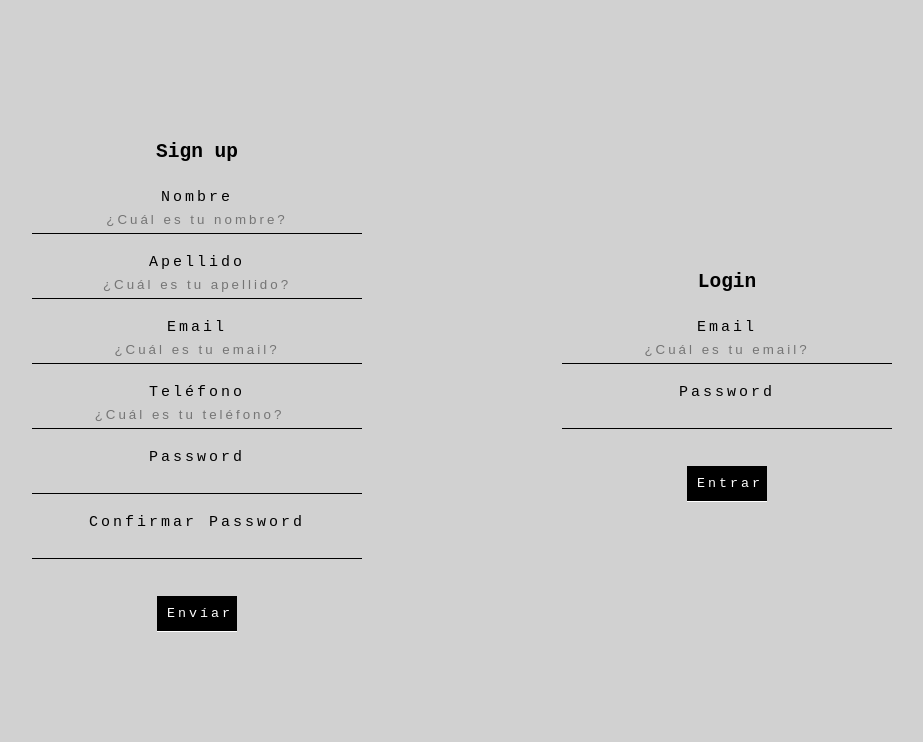
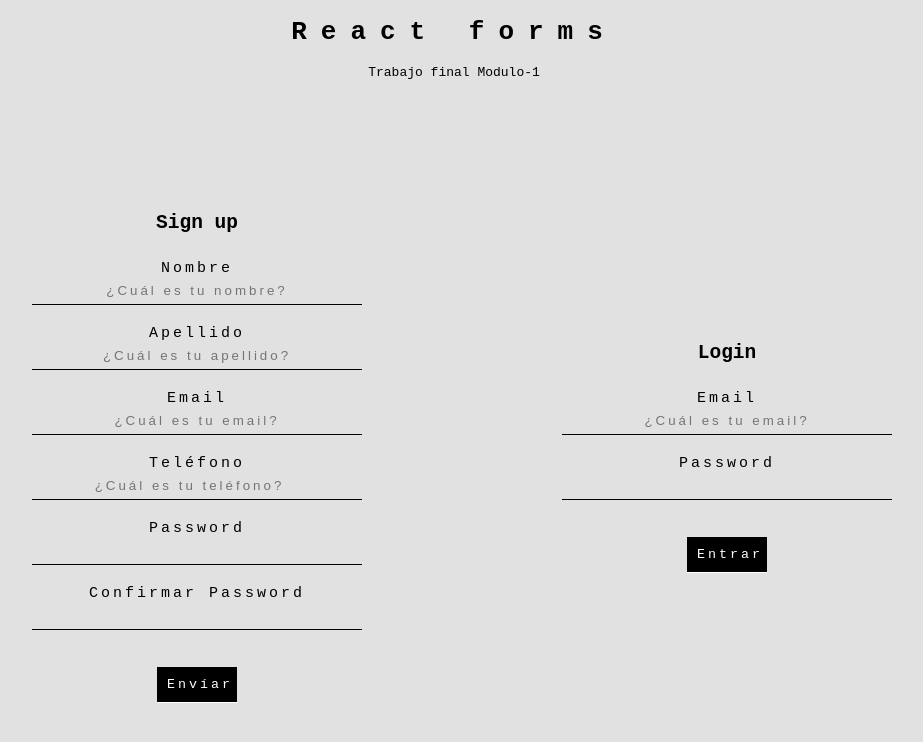
Before and after one commit to santiagosj/ReactJs-UTN, a React (Create React App) app in the folder Modulo-1/Unidad-3-4-trabajo_final/my-app/: page / in a window 1280 px wide. Shown: the top 742 px of the page, without its empty margins (186-1109 px from the left). Built offline with nearby package versions, Linux system fonts and the light colour scheme.

Commit message:
ultimo commit

```diff
--- a/Modulo-1/Unidad-3-4-trabajo_final/my-app/src/App.js
+++ b/Modulo-1/Unidad-3-4-trabajo_final/my-app/src/App.js
@@ -6,6 +6,8 @@
 const App = () => {
   return (
     <div className="App">
+        <h1>React forms</h1>
+        <span>Trabajo final Modulo-1</span>
         <Form />
     </div>
   );
--- a/Modulo-1/Unidad-3-4-trabajo_final/my-app/src/App.scss
+++ b/Modulo-1/Unidad-3-4-trabajo_final/my-app/src/App.scss
@@ -0,0 +1,6 @@
+.App{
+    text-align: center;
+    h1{
+        letter-spacing: 14px;
+    }
+}
--- a/Modulo-1/Unidad-3-4-trabajo_final/my-app/src/components/Input/Input.js
+++ b/Modulo-1/Unidad-3-4-trabajo_final/my-app/src/components/Input/Input.js
@@ -23,9 +23,8 @@
                             placeholder={inputPlaceholder}
                             minLength={inputMinLength}
                             maxLength={inputMaxLength}
-                       />
+                        />
             </label>
-
     )
 }
 
--- a/Modulo-1/Unidad-3-4-trabajo_final/my-app/src/index.scss
+++ b/Modulo-1/Unidad-3-4-trabajo_final/my-app/src/index.scss
@@ -2,7 +2,10 @@
     box-sizing: border-box;
 }
 html{
-    background-color: #8080805c;
+    background-color: #acacac5c;
+}
+html::-webkit-scrollbar{
+    display: none;
 }
 body{
     overflow-x: hidden;
```
